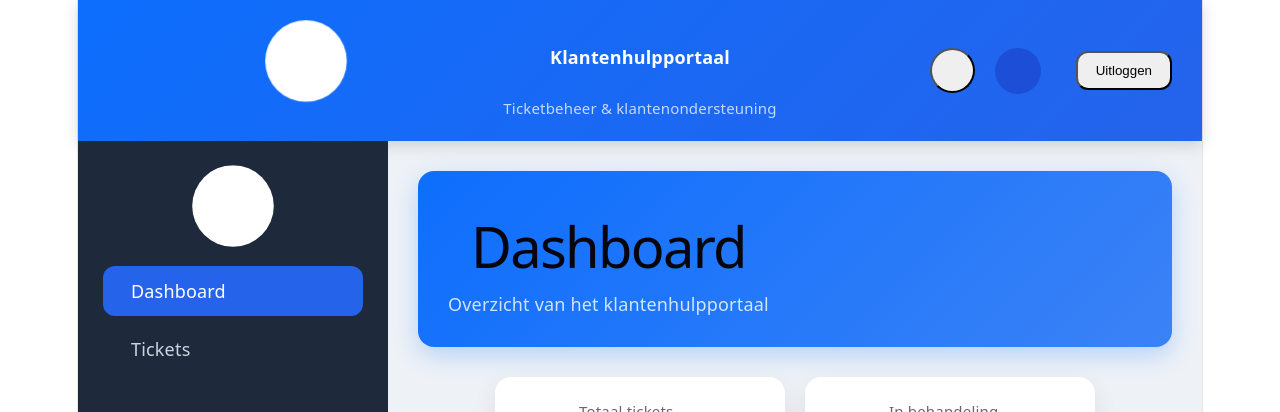
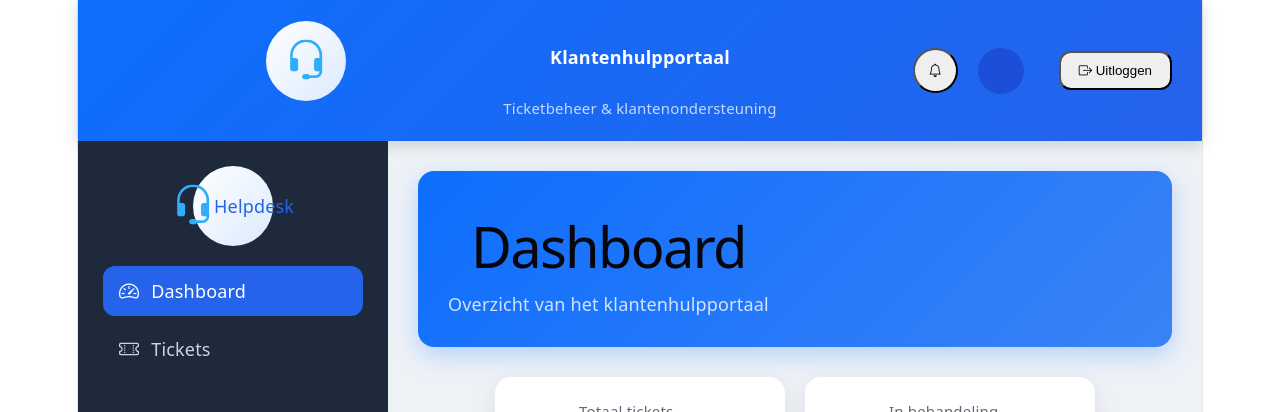
Before and after one commit to JelmervdMeer/Klantenhulpportaal, a Vue app in the folder frontend/: page /dashboard in a window 1280 px wide. Shown: the top 412 px of the page. Built offline with nearby package versions, Linux system fonts and the light colour scheme; no server answers.

Commit message:
edited logo

```diff
--- a/frontend/index.html
+++ b/frontend/index.html
@@ -4,6 +4,10 @@
     <meta charset="UTF-8" />
     <link rel="icon" type="image/svg+xml" href="/favicon.svg" />
     <meta name="viewport" content="width=device-width, initial-scale=1.0" />
+    <link
+  rel="stylesheet"
+  href="https://cdn.jsdelivr.net/npm/bootstrap-icons@1.11.3/font/bootstrap-icons.min.css"
+/>
     <title>frontend</title>
   </head>
   <body>
--- a/frontend/src/layouts/MainLayout.vue
+++ b/frontend/src/layouts/MainLayout.vue
@@ -468,10 +468,19 @@ async function logout(){
 
     margin:0 auto 20px;
 
-    background:white;
+
+    background:linear-gradient(
+        135deg,
+        #ffffff,
+        #dbeafe
+    );
+
+
+    color:#2563eb;
 
 
     border-radius:50%;
+
 
     display:flex;
 
@@ -479,7 +488,14 @@ async function logout(){
 
     justify-content:center;
 
-    animation: logoPulse 4s ease-in-out infinite;
+
+    box-shadow:
+        0 0 0 0 rgba(255,255,255,.6);
+
+
+    animation:
+        logoPulse 3s infinite;
+
 
 }
 
@@ -491,34 +507,39 @@ async function logout(){
 
     color:#2563eb;
 
-    animation: iconColor 4s ease-in-out infinite;
+    animation:
+        logoColor 4s infinite alternate;
 
 }
 
 
 
-/* subtiele kleurverandering */
 
-@keyframes iconColor {
+
+
+@keyframes logoPulse {
 
 
     0% {
 
-        color:#2563eb;
+        box-shadow:
+            0 0 0 0 rgba(255,255,255,.6);
 
     }
 
 
     50% {
 
-        color:#60a5fa;
+        box-shadow:
+            0 0 0 15px rgba(255,255,255,0);
 
     }
 
 
     100% {
 
-        color:#2563eb;
+        box-shadow:
+            0 0 0 0 rgba(255,255,255,0);
 
     }
 
@@ -526,12 +547,15 @@ async function logout(){
 
 
 
-/* lichte beweging */
 
-@keyframes logoPulse {
+
+
+@keyframes logoColor {
 
 
     0% {
+
+        color:#2563eb;
 
         transform:scale(1);
 
@@ -540,12 +564,16 @@ async function logout(){
 
     50% {
 
-        transform:scale(1.04);
+        color:#0d6efd;
+
+        transform:scale(1.08);
 
     }
 
 
     100% {
+
+        color:#38bdf8;
 
         transform:scale(1);
 
```
